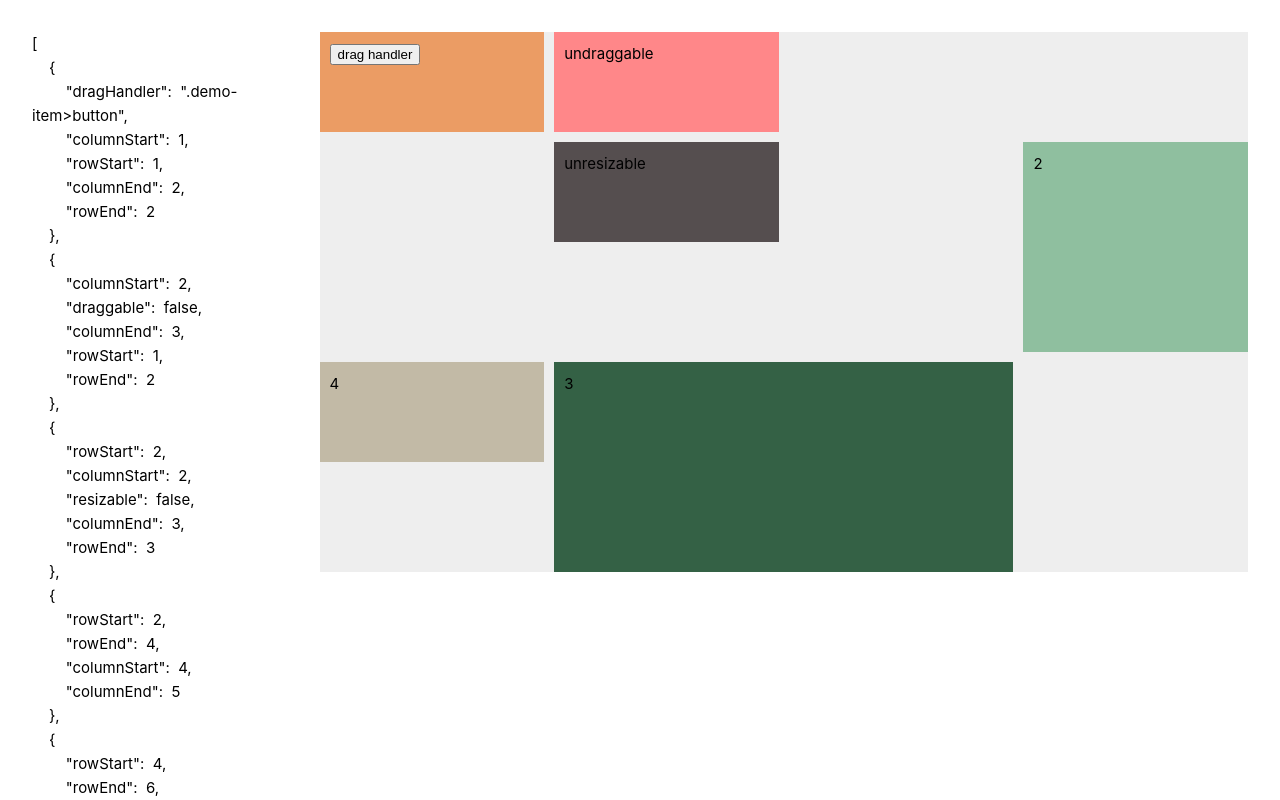
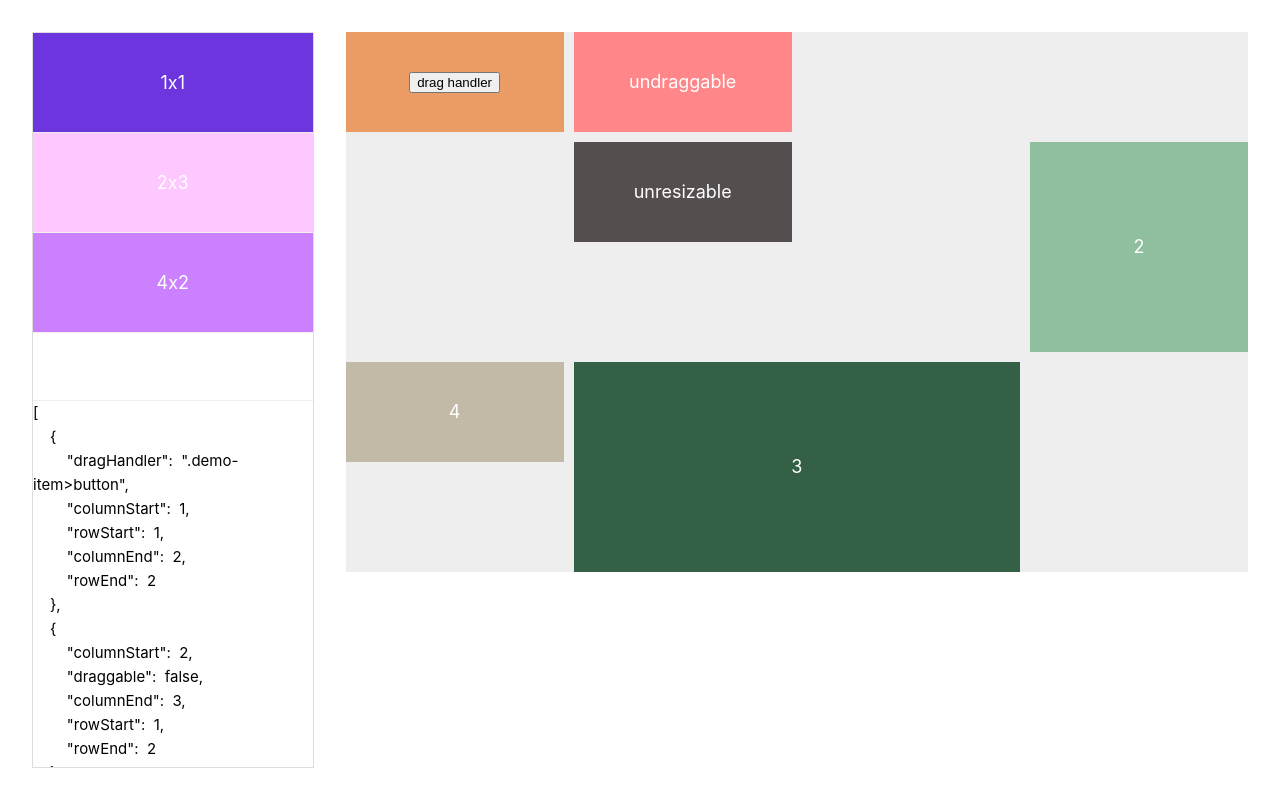
Before and after one commit to xachary/vue3-grid-drag-resize, a Vue app: page / in a window 1280 px wide. Shown: the top 800 px of the page. Built offline with nearby package versions, Linux system fonts and the light colour scheme.

Commit message:
feat: drop by outside

```diff
--- a/package.json
+++ b/package.json
@@ -1,6 +1,6 @@
 {
   "name": "vue3-grid-drag-resize",
-  "version": "0.0.13",
+  "version": "0.0.14",
   "type": "module",
   "files": [
     "dist"
@@ -25,7 +25,7 @@
     "lodash-es": "4.17.21",
     "nanoid": "5.0.6",
     "vue": "^3.4.21",
-    "vue3-grid-drag-resize": "^0.0.10"
+    "vue3-grid-drag-resize": "^0.0.14"
   },
   "devDependencies": {
     "@commitlint/cli": "19.2.1",
--- a/src/demo/App.vue
+++ b/src/demo/App.vue
@@ -1,10 +1,14 @@
 <script setup lang="ts">
 import { ref, h, type Ref } from 'vue'
+
+// Build test:
 // import { GridDragResize, type GridDragResizeProps } from 'vue3-grid-drag-resize'
 // import { GridDragResize } from '../../dist/vue3-grid-drag-resize/index.js'
+
 import { GridDragResize } from '@/lib/components/GridDragResize'
-import type { GridDragResizeProps } from '@/lib/components/GridDragResize/types'
+import type { GridDragResizeProps, GridDragResizeItemProps } from '@/lib/components/GridDragResize/types'
 
+// 已拖入内容
 const children: Ref<GridDragResizeProps['children']> = ref([
   {
     dragHandler: '.demo-item>button',
@@ -43,12 +47,74 @@ const children: Ref<GridDragResizeProps['children']> = ref([
     render: () => h('div', { class: "demo-item", style: { background: '#c2baa6' } }, '4')
   },
 ])
+
+// render
+function candidateRender(columns: number, rows: number, background: string, props: GridDragResizeItemProps) {
+  if ([props.columnStart, props.columnEnd, props.rowStart, props.rowEnd].every(o => o !== void 0)) {
+    const info = [
+      h('div', `${props.columns} x ${props.rows}`),
+      h('div', `column: start ~ end = ${props.columnStart} ~ ${props.columnEnd}`),
+      h('div', `row: start ~ end ${props.rowStart} ~ ${props.rowEnd}`),
+    ]
+    return h('div', { class: "demo-item", style: { background } }, info)
+  } else {
+    return h('div', { class: "demo-item", style: { background } }, [h('div', `${props.columns ?? columns}x${props.rows ?? rows}`)])
+  }
+}
+
+// 生成拖入内容
+function createCandidate(columns = 1, rows = 1, background = '#fff') {
+  return {
+    columns,
+    rows,
+    render: (props: GridDragResizeItemProps) => candidateRender(columns, rows, background, props)
+  } as GridDragResizeItemProps
+}
+
+// 待拖入内容
+const candidate: Ref<GridDragResizeProps['children']> = ref([
+  createCandidate(1, 1, '#6c35de'),
+  createCandidate(2, 3, '#ffc7ff'),
+  createCandidate(4, 2, '#cb80ff'),
+])
+
+// 组件实例
+const gridDragResize: Ref<InstanceType<typeof GridDragResize> | undefined> = ref()
+
+// 开始拖入
+function dragstart(e: DragEvent, idx: number) {
+  if (gridDragResize.value) {
+    // 目标 拖入子组件的数据项
+    const item = candidate.value?.[idx]
+    if (item) {
+      // 设置 拖入子组件的数据项
+      gridDragResize.value.setDropping(item)
+    }
+  }
+}
+
+// 拖入终止
+function dragend() {
+  if (gridDragResize.value) {
+    // 清除 拖入子组件的数据项
+    gridDragResize.value.clearDropping()
+  }
+}
 </script>
 
 <template>
 <div class="page">
-  <div v-html="JSON.stringify(children, null, 2).replace(/\n/g, '<br>').replace(/\s/g, '&nbsp; ')"></div>
-  <GridDragResize :columns="4" :gap="10" :row-size="100" :row-expandable="true" :readonly="false" :children="children">
+  <header>
+    <header>
+      <div v-for="(item, idx) of candidate" :key="idx" draggable="true" @dragstart="dragstart($event, idx)"
+        @dragend="dragend">
+        <component :is="item.render"></component>
+      </div>
+    </header>
+    <footer v-html="JSON.stringify(children, null, 2).replace(/\n/g, '<br>').replace(/\s/g, '&nbsp; ')"></footer>
+  </header>
+  <GridDragResize :columns="4" :gap="10" :row-size="100" :row-expandable="true" :readonly="false" :children="children"
+    ref="gridDragResize">
   </GridDragResize>
 </div>
 </template>
@@ -94,13 +160,51 @@ body {
   padding: 32px;
   display: flex;
   align-items: flex-start;
+  min-height: 100vh;
+
   // height: 100vh;
   // overflow: auto;
+  &>header {
+    display: flex;
+    flex-direction: column;
+    align-self: stretch;
+    border: 1px solid #ddd;
+    margin-right: 32px;
+
+    &>header,
+    &>footer {
+      flex-grow: 1;
+      height: 0;
+      overflow: auto;
+    }
+
+    &>header {
+      &>div {
+        height: 100px;
+        border-bottom: 1px solid #eee;
+        cursor: grab;
+        user-select: none;
+        background-color: #fff;
+
+      }
+    }
+
+    &>footer {
+      border-top: 1px solid #eee;
+    }
+  }
 }
 
 .demo-item {
   padding: 10px;
   height: 100%;
+  display: flex;
+  align-items: center;
+  justify-content: center;
+  font-size: 18px;
+  line-height: 1.1em;
+  color: #fff;
+  flex-direction: column;
 }
 
 .grid-drag-resize {
--- a/src/lib/components/GridDragResize/GridDragResize.vue
+++ b/src/lib/components/GridDragResize/GridDragResize.vue
@@ -9,9 +9,16 @@ const props = withDefaults(defineProps<GridDragResizeProps>(), {
     children: () => []
 });
 
+const childrenParsed: Ref<GridDragResizeItemProps[]> = ref([...props.children])
+
+watch(() => props.children, () => {
+    childrenParsed.value = [...props.children]
+})
+
 type Emit = {
     (e: 'update:rows', val: number): void
     (e: 'update:columns', val: number): void
+    (e: 'update:children', val: GridDragResizeProps['children']): void
 }
 
 const emit = defineEmits<Emit>()
@@ -24,7 +31,7 @@ function gridTemplateParse(count: number, size?: number) {
 // 如果没定义 行数/列数，根据 children 计算合适的 行数/列数
 function calcMaxCount(target: string, count?: number) {
     if (!Number.isInteger(count) || (Number.isInteger(count) && count! < 1)) {
-        count = props.children.reduce((max, child) => {
+        count = childrenParsed.value.reduce((max, child) => {
             const end = { rows: child.rowEnd, columns: child.columnEnd }[target]
             if (end && end > 1) {
                 if (end - 1 > max) {
@@ -164,27 +171,27 @@ function calcDragStartEndByOffset(opts: { size: number, gap: number, span: numbe
     }
 }
 
-// // 根据鼠标拖动位置（相对于组件），计算列/行方向上的位置，移动后最新的位置和大小
-// function calcDragStartEndByPos(opts: { size: number, gap: number, span: number, max: number, pos: number }) {
-//     let { size, gap, span, max, pos } = opts
+// 根据鼠标拖动位置（相对于组件），计算列/行方向上的位置，移动后最新的位置和大小
+function calcDragStartEndByPos(opts: { size: number, gap: number, span: number, max: number, pos: number }) {
+    let { size, gap, span, max, pos } = opts
 
-//     // 虚拟地在 grid 四边补充二分之一的 gap 距离
-//     // 如此，通过计算 拖动位置（相对于组件）与 大小+间隙 的倍数即可
-//     let start = Math.ceil((pos + gap / 2) / (size + gap))
+    // 虚拟地在 grid 四边补充二分之一的 gap 距离
+    // 如此，通过计算 拖动位置（相对于组件）与 大小+间隙 的倍数即可
+    let start = Math.ceil((pos + gap / 2) / (size + gap))
 
-//     if (start < 1) {
-//         start = 1
-//     }
+    if (start < 1) {
+        start = 1
+    }
 
-//     if (start + span > max) {
-//         start = max - span + 1
-//     }
+    if (start + span > max) {
+        start = max - span + 1
+    }
 
-//     return {
-//         start,
-//         end: start + span
-//     }
-// }
+    return {
+        start,
+        end: start + span
+    }
+}
 
 // 根据鼠标拖动偏移量，计算调整大小后的位置
 function calcResizeStartEnd(opts: { size: number, gap: number, max: number, offset: number, startBefore: number, endBefore: number, target: 'start' | 'end', expandable: boolean }) {
@@ -353,18 +360,6 @@ function dragMove(e: MouseEvent) {
         dragOffsetClientColumn = e.clientX - dragStartClientX
         dragOffsetClientRow = e.clientY - dragStartClientY
 
-        // if (e.clientX > lastClientX) {
-        //     columnDirection = 1
-        // } else if (e.clientX < lastClientX) {
-        //     columnDirection = -1
-        // }
-
-        // if (e.clientY > lastClientY) {
-        //     rowDirection = 1
-        // } else if (e.clientY < lastClientY) {
-        //     rowDirection = -1
-        // }
-
         // lastClientX = e.clientX
         // lastClientY = e.clientY
 
@@ -382,31 +377,6 @@ function dragMove(e: MouseEvent) {
                 columnSpan = 1
             }
         }
-
-        // // 相对于 组件 的鼠标位置（并考虑 相对于 当前拖动子组件 的鼠标位置）
-        // let posY = e.clientY - rootRect.value.y
-        // if (posY < 0) {
-        //     posY = 0
-        // } else if (posY > rootRect.value.height) {
-        //     posY = rootRect.value.height
-        // }
-
-        // let posX = e.clientX - rootRect.value.x
-        // if (posX < 0) {
-        //     posX = 0
-        // } else if (posX > rootRect.value.width) {
-        //     posX = rootRect.value.width
-        // }
-
-        // // 计算行方向上，移动后最新的位置和大小
-        // let { start: rowStart, end: rowEnd } = calcDragStartEndByPos({
-        //     size: rowSize.value, gap: (props.gap ?? 0), span: rowSpan, max: rows.value ?? 1, pos: posY
-        // })
-
-        // // 计算列方向上，移动后最新的位置和大小
-        // let { start: columnStart, end: columnEnd } = calcDragStartEndByPos({
-        //     size: columnSize.value, gap: (props.gap ?? 0), span: columnSpan, max: columns.value ?? 1, pos: posX
-        // })
 
         // 计算行方向上，移动后最新的位置和大小
         let { start: rowStart, end: rowEnd } = calcDragStartEndByOffset({
@@ -451,12 +421,14 @@ function dragMove(e: MouseEvent) {
                 })
                 selectingChild.value.rowStart = rowStart
                 selectingChild.value.rowEnd = rowEnd
+                selectingChild.value.columns = rowEnd - rowStart
             } else if (resizingChildDirection.value.startsWith('bottom')) {
                 let { start: rowStart, end: rowEnd } = calcResizeStartEnd({
                     size: rowSize.value, gap: (props.gap ?? 0), max: rows.value ?? 1, offset: resizeOffsetClientRow, startBefore: resizingChildBefore.value?.rowStart ?? 1, endBefore: resizingChildBefore.value?.rowEnd ?? 1, target: 'end', expandable: props.rowExpandable
                 })
                 selectingChild.value.rowStart = rowStart
                 selectingChild.value.rowEnd = rowEnd
+                selectingChild.value.columns = rowEnd - rowStart
 
                 if (props.rowExpandable) {
                     // 向下扩展
@@ -471,12 +443,14 @@ function dragMove(e: MouseEvent) {
                 })
                 selectingChild.value.columnStart = columnStart
                 selectingChild.value.columnEnd = columnEnd
+                selectingChild.value.columns = columnEnd - columnStart
             } else if (resizingChildDirection.value.endsWith('right')) {
                 let { start: columnStart, end: columnEnd } = calcResizeStartEnd({
                     size: columnSize.value, gap: (props.gap ?? 0), max: columns.value ?? 1, offset: resizeOffsetClientColumn, startBefore: resizingChildBefore.value?.columnStart ?? 1, endBefore: resizingChildBefore.value?.columnEnd ?? 1, target: 'end', expandable: props.columnExpandable
                 })
                 selectingChild.value.columnStart = columnStart
                 selectingChild.value.columnEnd = columnEnd
+                selectingChild.value.columns = columnEnd - columnStart
 
                 if (props.columnExpandable) {
                     // 向右扩展
@@ -540,18 +514,90 @@ window.addEventListener('mouseup', dragEnd)
 
 // 点击空白区域，清空选择
 window.addEventListener('click', clearSelection)
+
+// 拖入子组件的数据项
+const droppingChild: Ref<GridDragResizeItemProps | undefined> = ref()
+
+defineExpose({
+    // 设置 拖入子组件的数据项
+    setDropping: (child: GridDragResizeItemProps) => {
+        droppingChild.value = child
+    },
+    // 清除 拖入子组件的数据项
+    clearDropping: () => {
+        droppingChild.value = undefined
+    }
+})
+
+// 拖入中
+function dropover(e: DragEvent) {
+    e.preventDefault()
+
+    if (droppingChild.value) {
+        // 当前拖动子组件的 grid 大小
+        let rowSpan = droppingChild.value.rows ?? 1
+        let columnSpan = droppingChild.value.columns ?? 1
+
+        // 相对于 组件 的鼠标位置（并考虑 相对于 当前拖动子组件 的鼠标位置）
+        let posY = e.clientY - rootRect.value.y
+        if (posY < 0) {
+            posY = 0
+        } else if (posY > rootRect.value.height) {
+            posY = rootRect.value.height
+        }
+
+        let posX = e.clientX - rootRect.value.x
+        if (posX < 0) {
+            posX = 0
+        } else if (posX > rootRect.value.width) {
+            posX = rootRect.value.width
+        }
+
+        // 计算行方向上，移动后最新的位置和大小
+        let { start: rowStart, end: rowEnd } = calcDragStartEndByPos({
+            size: rowSize.value, gap: (props.gap ?? 0), span: rowSpan, max: rows.value ?? 1, pos: posY
+        })
+
+        // 计算列方向上，移动后最新的位置和大小
+        let { start: columnStart, end: columnEnd } = calcDragStartEndByPos({
+            size: columnSize.value, gap: (props.gap ?? 0), span: columnSpan, max: columns.value ?? 1, pos: posX
+        })
+
+        // 更新 当前拖动子组件的数据项
+        droppingChild.value.columnStart = columnStart
+        droppingChild.value.columnEnd = columnEnd
+        droppingChild.value.rowStart = rowStart
+        droppingChild.value.rowEnd = rowEnd
+    }
+}
+
+// 拖入结束
+function drop(e: DragEvent) {
+    e.preventDefault()
+
+    if (droppingChild.value) {
+        childrenParsed.value?.push({ ...droppingChild.value })
+        emit('update:children', childrenParsed.value)
+    }
+    droppingChild.value = undefined
+}
 </script>
 
 <template>
-<div class="grid-drag-resize" :style="style" ref="rootEle">
-    <template v-for="(child, idx) of props.children" :key="idx">
+<div class="grid-drag-resize" :style="style" ref="rootEle" @dragover="dropover" @drop="drop">
+    <template v-for="(child, idx) of childrenParsed" :key="idx">
         <GridDragResizeItem v-bind="child" v-model:column-start="child.columnStart" v-model:column-end="child.columnEnd"
             v-model:row-start="child.rowStart" v-model:row-end="child.rowEnd" @startDrag="startDrag($event, child)"
             @select="select(child)" @startResize="resizingStart"
-            :style="{ 'zIndex': draggingChild === child ? props.children.length + 1 : idx + 1, cursor: resizingChildCursor }"
+            :style="{ 'zIndex': draggingChild === child ? childrenParsed.length + 1 : idx + 1, cursor: resizingChildCursor }"
             :class="{ 'grid-drag-resize__item--dragging': draggingChild === child, 'grid-drag-resize__item--selected': selectingChild === child }">
-            <component :is="child.render"></component>
+            <component :is="child.render" v-bind="child"></component>
         </GridDragResizeItem>
     </template>
+    <GridDragResizeItem v-show="droppingChild" :draggable="false" :resizable="false"
+        :column-start="droppingChild?.columnStart" :column-end="droppingChild?.columnEnd"
+        :row-start="droppingChild?.rowStart" :row-end="droppingChild?.rowEnd"
+        :style="{ 'zIndex': childrenParsed.length + 1 }" class="grid-drag-resize__item--shadow">
+    </GridDragResizeItem>
 </div>
 </template>
--- a/src/lib/components/GridDragResize/types.ts
+++ b/src/lib/components/GridDragResize/types.ts
@@ -11,6 +11,9 @@ export interface GridDragResizeItemProps {
   columnEnd?: number
   rowStart?: number
   rowEnd?: number
+  //
+  columns?: number // 列数
+  rows?: number // 行数
   //
   render?: () => VNode
 }
```
Also changed, not shown: src/lib/components/GridDragResize/GridDragResizeItem.vue (+9 -0 lines).
